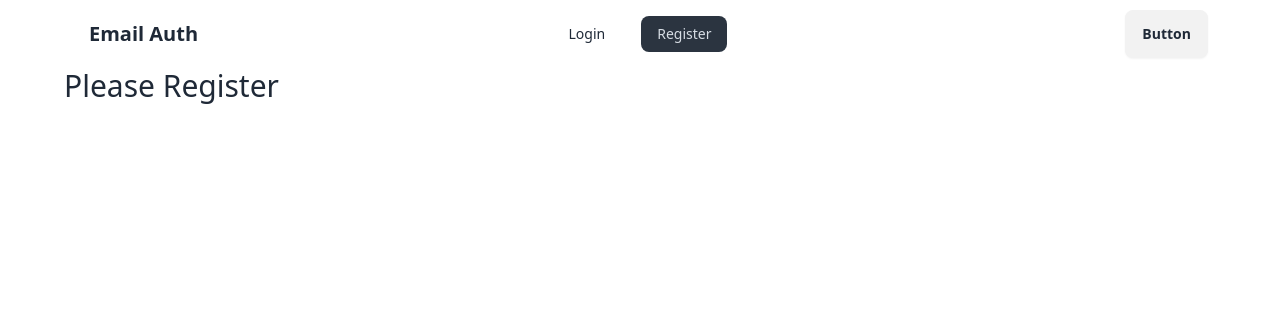
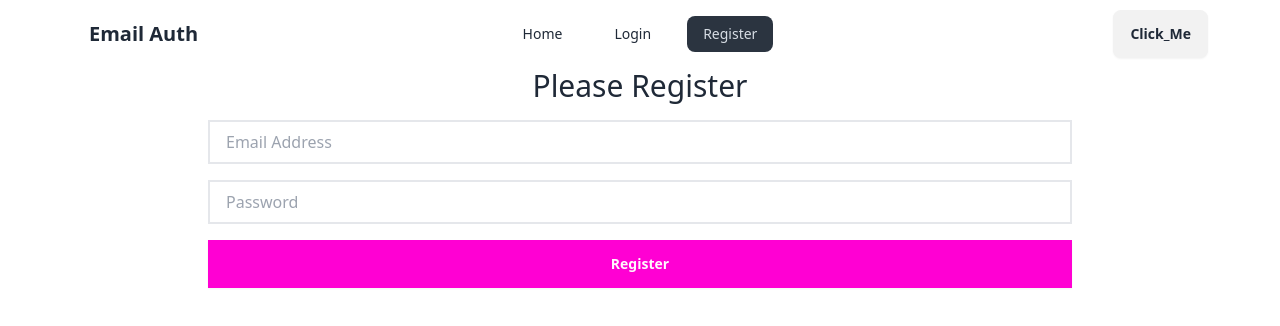
Before and after one commit to Jamil-Aktar-Ifat/React-User-Email-Password-Login-Auth, a React (Vite) app: page /register in a window 1280 px wide. Shown: the top 326 px of the page. Built offline with nearby package versions, Linux system fonts and the light colour scheme.

Commit message:
form added

```diff
--- /dev/null
+++ b/src/__auth_names.js
@@ -0,0 +1,5 @@
+/**
+ * 1. authentication, authorization
+ * 2. login == sign in
+ * 3. register == sign up
+ */
--- /dev/null
+++ b/src/__form_interactions.js
@@ -0,0 +1,3 @@
+/**
+ * 1. form => e.target.[form name].value
+ */
--- a/src/components/Header/Header.jsx
+++ b/src/components/Header/Header.jsx
@@ -3,6 +3,9 @@ import { NavLink } from "react-router-dom";
 const Header = () => {
   const navLinks = (
     <>
+      <li>
+        <NavLink to="/">Home</NavLink>
+      </li>
       <li>
         <NavLink to="/login">Login</NavLink>
       </li>
@@ -47,7 +50,7 @@ const Header = () => {
         <ul className="menu menu-horizontal px-1 gap-5">{navLinks}</ul>
       </div>
       <div className="navbar-end">
-        <a className="btn">Button</a>
+        <a className="btn">Click_Me</a>
       </div>
     </div>
   );
--- a/src/components/Home/Home.jsx
+++ b/src/components/Home/Home.jsx
@@ -1,7 +1,7 @@
 const Home = () => {
   return (
     <div>
-      <h2 className="text-3xl">This is Home</h2>
+      <h2 className="text-3xl text-center">This is Home</h2>
     </div>
   );
 };
--- a/src/components/Login/Login.jsx
+++ b/src/components/Login/Login.jsx
@@ -3,7 +3,7 @@
 const Login = () => {
     return (
         <div>
-            <h2 className="text-3xl">Login Here</h2>
+            <h2 className="text-3xl text-center">Login Here</h2>
         </div>
     );
 };
--- a/src/components/Register/Register.jsx
+++ b/src/components/Register/Register.jsx
@@ -1,7 +1,36 @@
 const Register = () => {
+  const handleSubmit = (e) => {
+    e.preventDefault();
+    const email = e.target.email.value;
+    const password = e.target.password.value;
+    console.log(email, password);
+  };
   return (
-    <div>
-      <h2 className="text-3xl">Please Register</h2>
+    <div className="text-center">
+      <h2 className="text-3xl text-center">Please Register</h2>
+      <form onSubmit={handleSubmit} className=" ">
+        <input
+          className="border-2 my-4 px-4 py-2 w-3/4"
+          type="email"
+          name="email"
+          id="email"
+          placeholder="Email Address"
+        />
+        <br />
+        <input
+          className="border-2 mb-4 px-4 py-2 w-3/4"
+          type="password"
+          name="password"
+          id="password"
+          placeholder="Password"
+        />
+        <br />
+        <input
+          type="submit"
+          value="Register"
+          className="btn btn-secondary w-3/4  rounded-none"
+        />
+      </form>
     </div>
   );
 };
```
